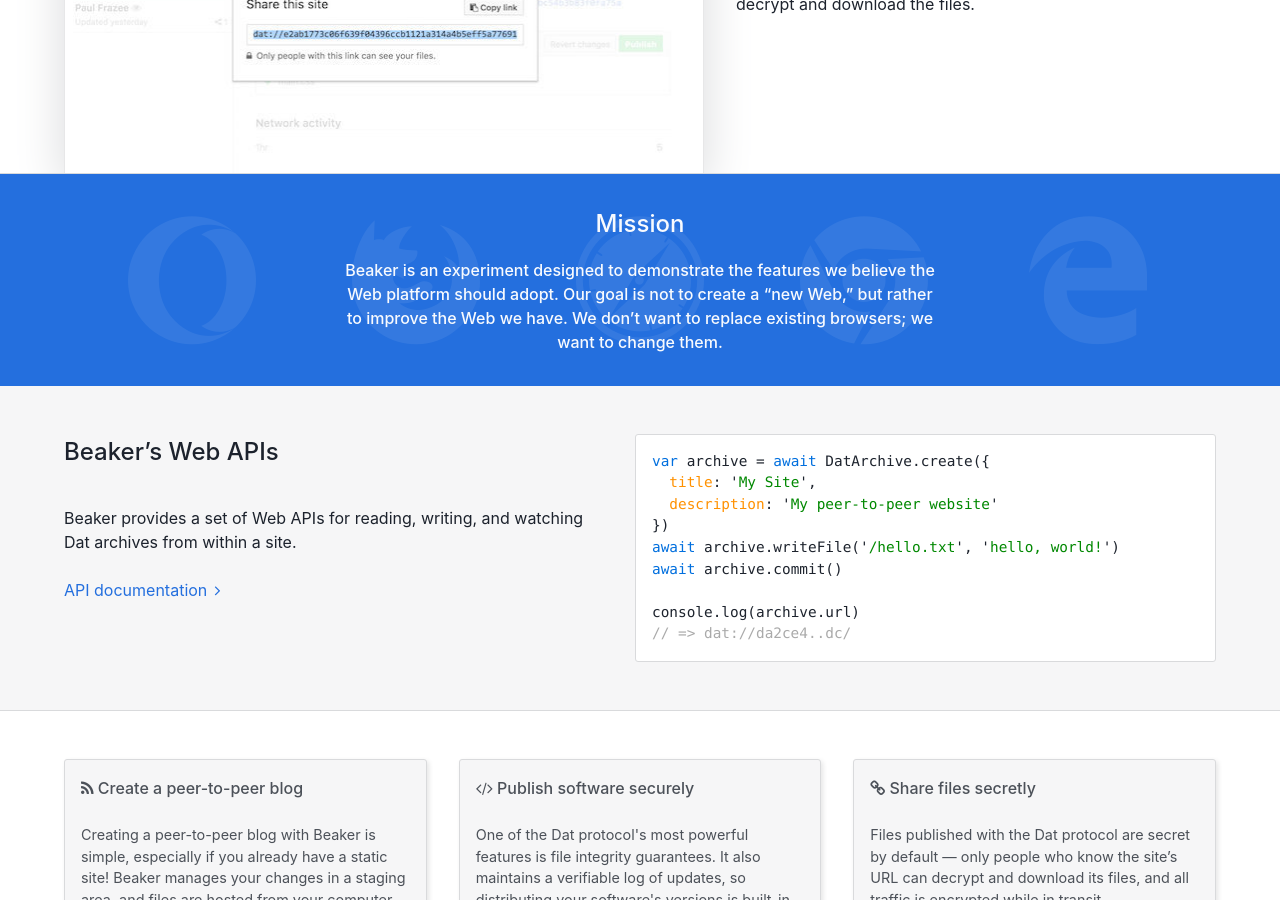
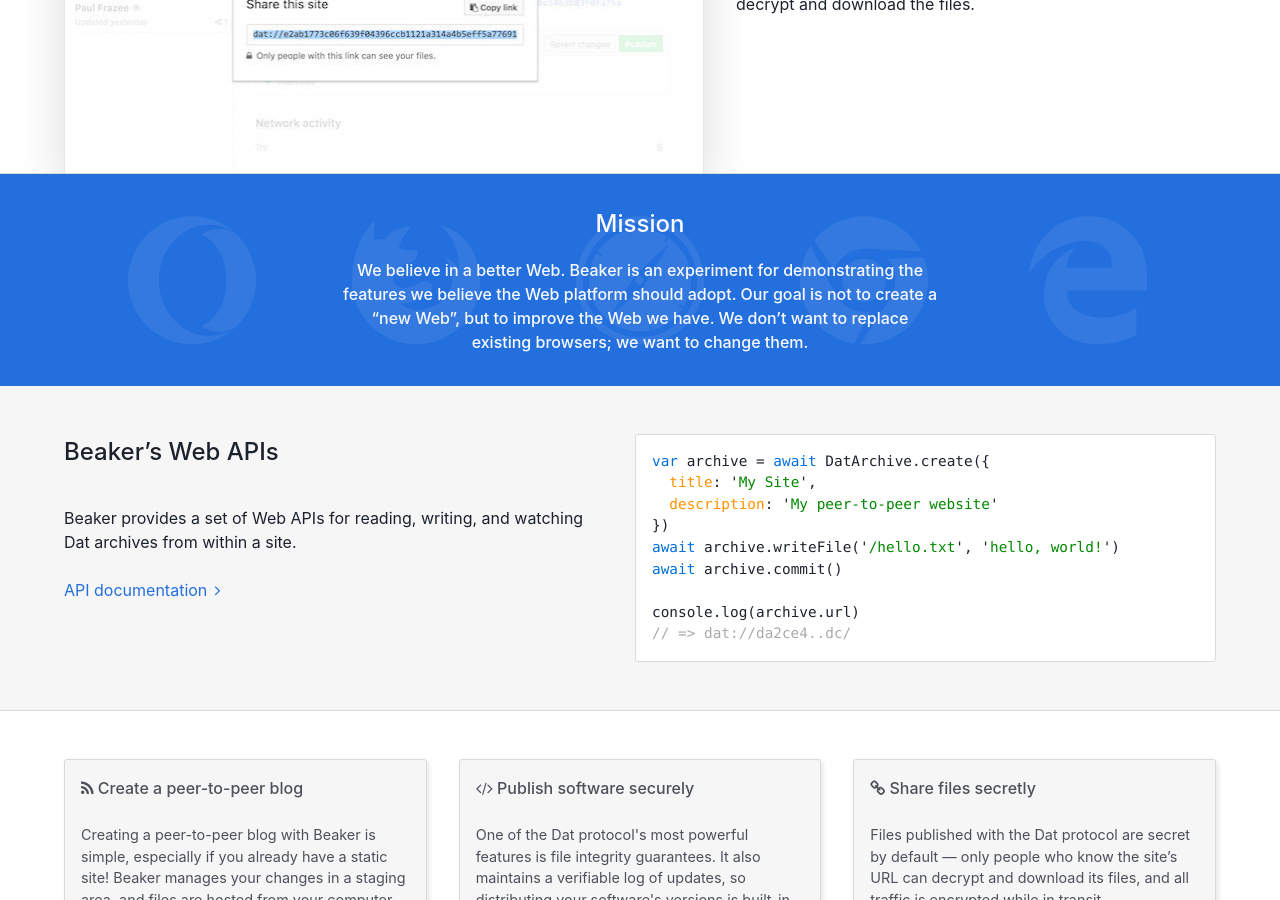
Before and after one commit to beakerbrowser/beakerbrowser.com, a Jekyll site: the page built from index.html, in a window 1280 px wide and 900 px high, scrolled down 1563 px. Built offline with Jekyll 4.4.1, drawn with Linux system fonts in a browser that asks for light colours.

Commit message:
Update mission copy

```diff
--- a/index.html
+++ b/index.html
@@ -117,10 +117,8 @@
   <div class="container">
     <h2>Mission</h2>
     <p>
-      Beaker is an experiment designed to demonstrate the features we believe the Web platform should adopt. Our goal is not to create a “new Web,” but rather to improve the Web we have. We don’t want to replace existing browsers; we want to change them.
+      We believe in a better Web. Beaker is an experiment for demonstrating the features we believe the Web platform should adopt. Our goal is not to create a “new Web”, but to improve the Web we have. We don’t want to replace existing browsers; we want to change them.
     </p>
-
-
   </div>
 </div>
 
```
